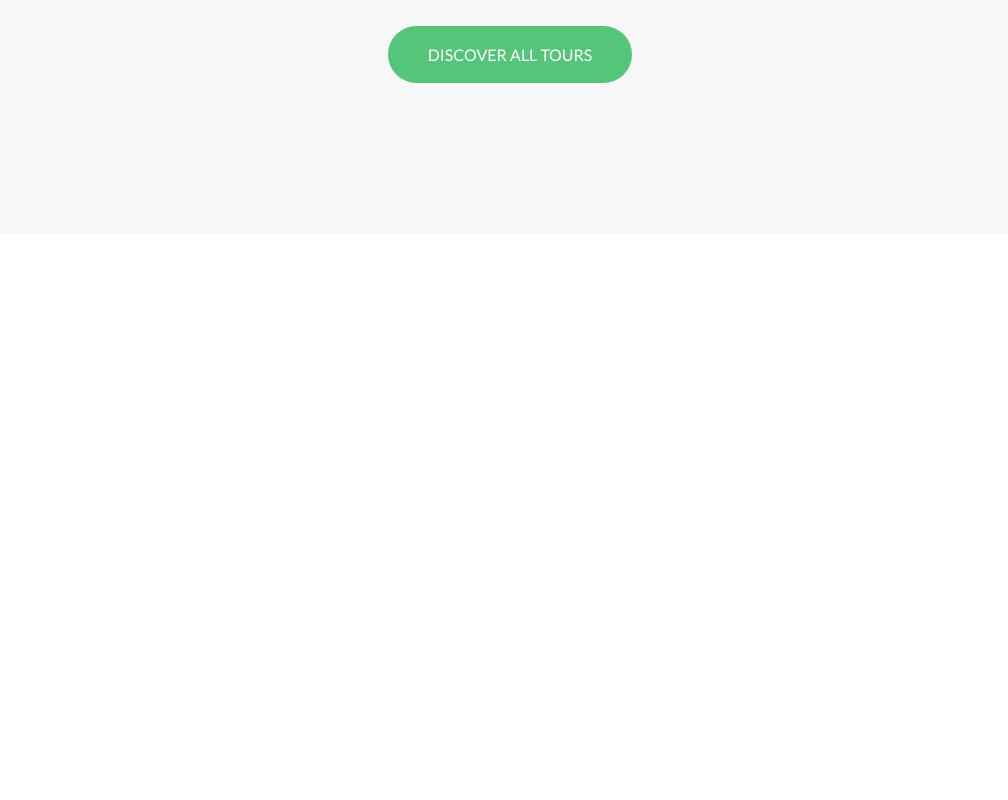
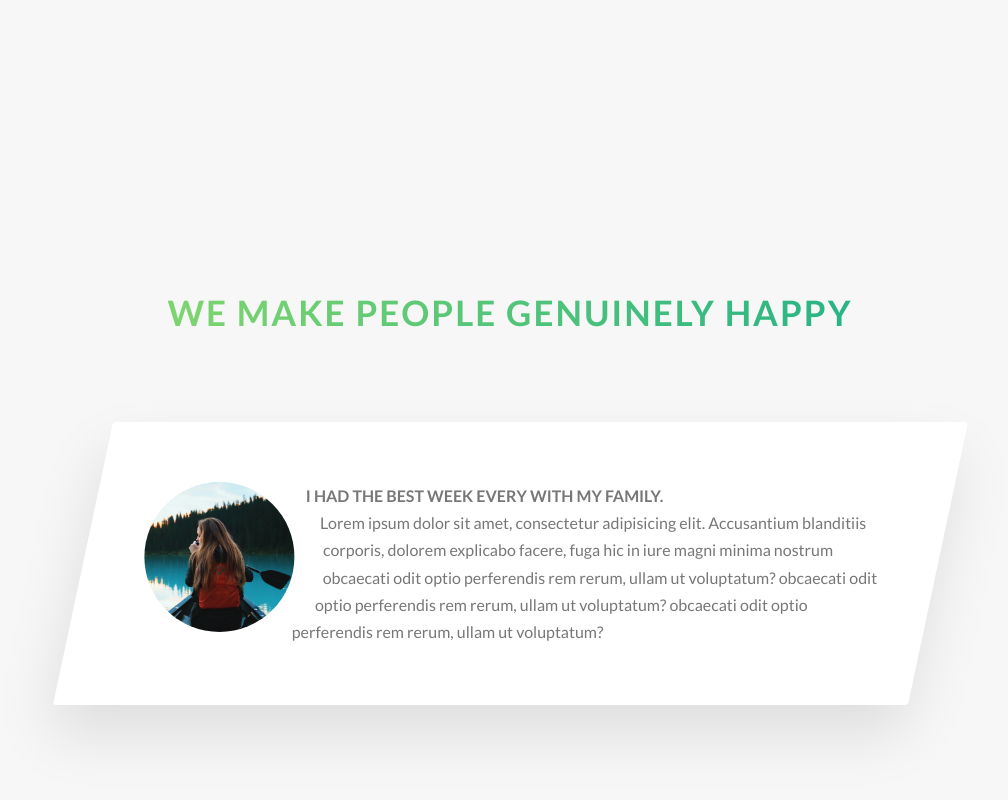
Before and after one commit to chamikabm/Natours, a website: page index.html in a window 1280 px wide. Shown: the part 3193-3993 px from the top of the page, without its empty margins (130-1138 px from the left). Before the commit the page ends 3456 px from the top, so only its background shows below. Drawn offline with Linux system fonts and the light colour scheme.

Commit message:
Added initial changes for storeis.

```diff
--- a/index.html
+++ b/index.html
@@ -243,6 +243,31 @@
                     </a>
                 </div>
             </section>
+            <section class="section-stories">
+                <div class="u-center-text u-margin-bottom-big">
+                    <h2 class="heading-secondary">
+                        We make people genuinely happy
+                    </h2>
+                </div>
+                <div class="row">
+                    <div class="story">
+                        <figure class="story__shape">
+                            <img src="img/nat-8.jpg" alt="Person on a tour" class="story__img">
+                            <figcaption class="story__caption">
+                                Mary Smith
+                            </figcaption>
+                        </figure>
+                        <div class="story__text">
+                            <h3 class="heading-tertiary">
+                                I had the best week every with my family.
+                            </h3>
+                            <p>
+                                Lorem ipsum dolor sit amet, consectetur adipisicing elit. Accusantium blanditiis corporis, dolorem explicabo facere, fuga hic in iure magni minima nostrum obcaecati odit optio perferendis rem rerum, ullam ut voluptatum? obcaecati odit optio perferendis rem rerum, ullam ut voluptatum? obcaecati odit optio perferendis rem rerum, ullam ut voluptatum?
+                            </p>
+                        </div>
+                    </div>
+                </div>
+            </section>
         </main>
 
 <!--        Grid Template        -->
--- /dev/null
+++ b/sass/components/_story.scss
@@ -0,0 +1,60 @@
+.story {
+  width: 75%;
+  margin: 0 auto;
+  box-shadow: 0 3rem 6rem rgba($color-black, .1);
+  background-color: $color-white;
+  border-radius: 3px;
+  padding: 6rem;
+  padding-left: 9rem;
+  font-size: $default-font-size;
+  transform: skewX(-12deg);
+
+  &__shape {
+    width: 15rem;
+    height: 15rem;
+    float: left;
+    //circle(input1, input2); --> circle( [<shape-radius>]? [at <position>]? ) position --> https://developer.mozilla.org/en-US/docs/Web/CSS/position_value
+    // input1- radius of the circle (i.e if we say 50%, then it will be half of the height and the width[15rem])
+    // input2- position
+    // In order to work the "shape-outside" property you need to set the element to float.
+    -webkit-shape-outside: circle(50% at 50% 50%); // Chrome safari
+    shape-outside: circle(50% at 50% 50%); // Firefox
+    -webkit-clip-path:  circle(50% at 50% 50%);
+    clip-path:  circle(50% at 50% 50%);
+    transform: translateX(-3rem) skewX(12deg);
+    position: relative;
+  }
+
+  &__img {
+    height: 100%;
+    transform: translateX(-4rem) scale(1.4);
+    transition: all .5s;
+  }
+
+  &__text {
+    transform: skewX(12deg);
+  }
+
+  &__caption {
+    position: absolute;
+    top: 50%;
+    left: 50%;
+    transform: translate(-50%, 20%);
+    color: $color-white;
+    font-size: 1.7rem;
+    text-transform: uppercase;
+    opacity: 0;
+    transition: all .5s;
+    backface-visibility: hidden;
+  }
+
+  &:hover &__caption {
+    opacity: 1;
+    transform: translate(-50%, -50%);
+  }
+
+  &:hover &__img {
+    transform: translateX(-4rem) scale(1);
+    filter: blur(3px) brightness(80%);
+  }
+}
--- a/sass/main.scss
+++ b/sass/main.scss
@@ -16,6 +16,7 @@
 @import "components/composition";
 @import "components/feature-box";
 @import "components/card";
+@import "components/story";
 
 
 // Import layouts
--- a/sass/pages/_home.scss
+++ b/sass/pages/_home.scss
@@ -25,4 +25,10 @@
 .section-tours {
   background-color: $color-grey-light-1;
   padding: 25rem 0 15rem 0;
+  margin-top: -10rem;
 }
+
+.section-stories {
+  padding: 15rem 0;
+  background-color: $color-grey-light-1;
+}
```
Also changed, not shown: css/style.css.
